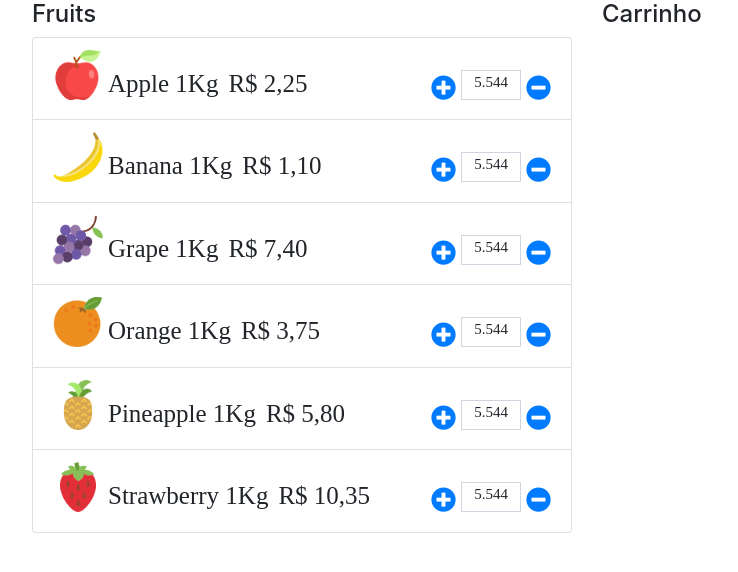
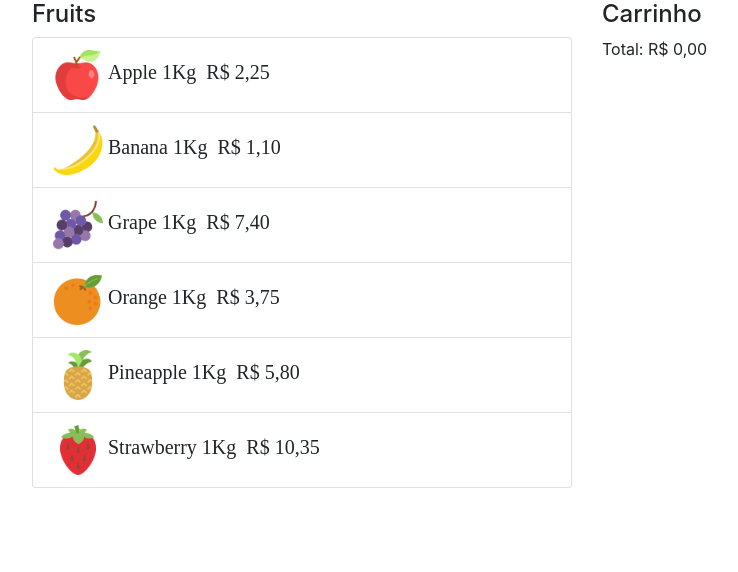
Before and after one commit to jhonathangimenes/fruit-shopping-vue, a Vue app: page / in a window 1280 px wide. Shown: the top 572 px of the page, without its empty margins (53-791 px from the left). Built offline with nearby package versions, Linux system fonts and the light colour scheme.

Commit message:
inclusão das funções que adicionar as frutas aos carrinhos

```diff
--- a/src/components/FruitItem.vue
+++ b/src/components/FruitItem.vue
@@ -1,26 +1,13 @@
 <template>
-    <li class="list-group-item template">
+    <li class="list-group-item" @click="addCart()">
         <img :src="require('../assets/'+this.fruit.img)" width="50px" height="50px"/>
         <span class="item">{{ descriptionFormatted }} 1Kg</span>
         <span class="item">{{ valueFormatted }}</span>
-        <div class="peso ml-auto">
-            <a href=""><i class="fas fa-plus-circle"></i></a>
-            <div class="button-kg item">
-                <span class="value">{{ kg }}</span>
-            </div>
-            <a href=""><i class="fas fa-minus-circle"></i></a>
-        </div>
     </li>
 </template>
 
 <script>
 export default {
-    data() {
-        return {
-            kg: 5.544,
-            valor: 0.0
-        }
-    },
     props: {
         fruit: {
             type: Object,
@@ -36,6 +23,11 @@ export default {
         descriptionFormatted() {
             return this.fruit.description.substr(0,1).toUpperCase()+this.fruit.description.substr(1)
         }
+    },
+    methods: {
+        addCart() {
+            this.$emit('addFruitCart', this.fruit)
+        }
     }
 }
 </script>
@@ -50,22 +42,11 @@ export default {
         font-size: 15px;
         text-align: center;
     }
-    .template {
-        display: flex;
-        font-size: 25px;
-        font-family: 'Permanent Marker', cursive;
-    }
     .item {
         margin: 5px;
     }
-    .fas {
-        padding-top: 10px;
-    }
-    .peso {
-        display: flex;
-        padding-top: 15px;
-    }
     span {
-        padding-top: 10px;
+        font-family: 'Permanent Marker', cursive;
+        font-size: 20px;
     }
 </style>
--- a/src/components/FruitList.vue
+++ b/src/components/FruitList.vue
@@ -6,21 +6,31 @@
                 <ul class="list-group">
                     <FruitItem v-for="fruit in fruits"
                     :key="fruit.id"
-                    :fruit="fruit"/>
+                    :fruit="fruit"
+                    @addFruitCart="addCart($event)"/>
                 </ul>
             </div>
             <div class="col-6">
                 <h4>Carrinho</h4>
+                <ul class="list-group">
+                    <ShoppingCart v-for="fruit in cart"
+                    :key="fruit.id"
+                    :fruit="fruit"
+                    @addTotal="total += $event"
+                    @removeTotal="total -= $event"/>
+                </ul>
+                Total: {{ totalFormatted }}
             </div>
         </div>
-
     </div>
 </template>
 <script>
     import FruitItem from './FruitItem.vue'
+    import ShoppingCart from './ShoppingCart.vue'
     export default {
         components: {
-            FruitItem
+            FruitItem,
+            ShoppingCart
         },
         data() {
             return {
@@ -31,7 +41,25 @@
                     {id: 4, description: 'orange', value: 3.75, img: 'fruits/orange.png'},
                     {id: 5, description: 'pineapple', value: 5.80, img: 'fruits/pineapple.png'},
                     {id: 6, description: 'strawberry', value: 10.35, img: 'fruits/strawberry.png'}
-                ]
+                ],
+                cart: [],
+                total: 0.0
+
+            }
+        },
+        computed: {
+            totalFormatted() {
+                return this.total.toLocaleString('pt-br', {style: 'currency', currency: 'BRL'})
+            }
+        },
+        methods: {
+            addCart(event) {
+                if(this.cart.indexOf(event) < 0) {
+                    this.cart.push(event)
+                    this.total += event.value
+                }else {
+                    alert('Objeto já adicionado ao Carrinho')
+                }
             }
         }
     }
--- a/src/components/ShoppingCart.vue
+++ b/src/components/ShoppingCart.vue
@@ -0,0 +1,57 @@
+<template>
+    <li class="list-group-item template">
+        <img :src="require('../assets/'+this.fruit.img)" width="50px" height="50px"/>
+        <span>{{ descriptionFormatted }} {{ fruit.kg }}</span>
+        <div>
+            <button @click.prevent="addAmount()"><i class="fas fa-plus"></i></button>
+            {{ amount }}
+            <button@click.prevent="removeAmount()"><i class="fas fa-minus"></i></button>
+        </div>
+        <span>Valor: {{ subtotalFormatted }}</span>
+    </li>
+</template>
+<script>
+export default {
+    props:{
+        fruit:{
+            type: Object,
+            required: true
+        }
+    },
+    data(){
+        return {
+            amount: 1,
+            subtotal: this.fruit.value
+        }
+    },
+    computed: {
+        descriptionFormatted() {
+            return this.fruit.description.substr(0,1).toUpperCase()+this.fruit.description.substr(1)
+        },
+        subtotalFormatted() {
+            return this.subtotal.toLocaleString('pt-br', {style: 'currency', currency: 'BRL'})
+        }
+    },
+    methods: {
+        addAmount() {
+            if(this.amount < 99) {
+                this.amount++
+                this.subtotal += this.fruit.value
+                this.$emit('addTotal', this.fruit.value)
+            }
+        },
+        removeAmount() {
+            if(this.amount > 1 ) {
+                this.amount--
+                this.subtotal -= this.fruit.value
+                this.$emit('removeTotal', this.fruit.value)
+            }
+        },
+    }
+}
+</script>
+<style>
+    .template {
+        display: flex;
+    }
+</style>
```
